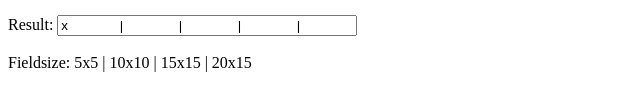
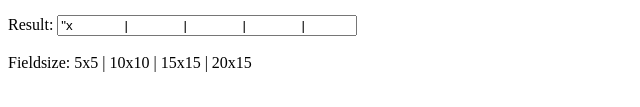
Before and after one commit to shockflash/jspicross, a plain HTML site: page tools/draw.html in a window 1280 px wide. Both pictures are taken after a click on the element 20 px from the left and 19 px from the top of the page. Shown: the part 313-420 px from the top of the page, 0-640 px from the left. Drawn offline with Linux system fonts and the light colour scheme.

Commit message:
Start/End mark for draw.html added

```diff
--- a/tools/draw.html
+++ b/tools/draw.html
@@ -70,7 +70,7 @@
       });
       str = str.substr(0, str.length-1);
 
-      $('.result').val(str);
+      $('.result').val('"' + str + '"');
     }
 
     $('.field5').click(function(){
```
